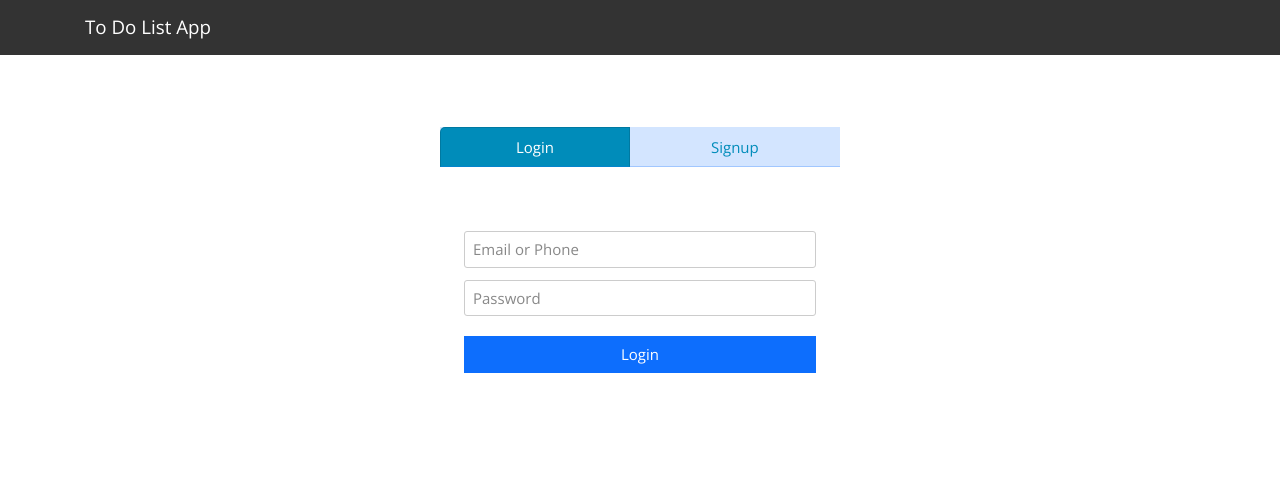
After one commit to Phoenix-H22/To-Do-List-App, a PHP site: page /login.php in a window 1280 px wide. The commit adds this page. Shown: the top 482 px of the page. Run offline with PHP 8.4, Linux system fonts and the light colour scheme; some libraries are stand-ins or nearby versions.

Commit message:
add login and register

```diff
--- /dev/null
+++ b/assets/style.css
@@ -0,0 +1,73 @@
+.card{
+
+    width: 400px;
+    border:none;
+
+  }
+
+  .btr{
+
+    border-top-right-radius: 5px !important;
+  }
+
+
+  .btl{
+
+    border-top-left-radius: 5px !important;
+  }
+
+  .btn-dark {
+      color: #fff;
+      background-color: #0d6efd;
+      border-color: #0d6efd;
+  }
+
+
+  .btn-dark:hover {
+      color: #fff;
+      background-color: #0d6efd;
+      border-color: #0d6efd;
+  }
+
+
+  .nav-pills{
+
+    display:table !important;
+    width:100%;
+  }
+
+  .nav-pills .nav-link {
+      border-radius: 0px;
+          border-bottom: 1px solid #0d6efd40;
+
+  }
+
+  .nav-item{
+        display: table-cell;
+         background: #0d6efd2e;
+  }
+
+
+  .form{
+
+    padding: 10px;
+        height: 300px;
+  }
+
+  .form input{
+
+    margin-bottom: 12px;
+    border-radius: 3px;
+  }
+
+
+  .form input:focus{
+
+    box-shadow: none;
+  }
+
+
+  .form button{
+
+    margin-top: 20px;
+  }
--- a/includes/header.php
+++ b/includes/header.php
@@ -6,6 +6,7 @@
     <meta name="viewport" content="width=device-width, user-scalable=no, initial-scale=1.0, maximum-scale=1.0, minimum-scale=1.0">
     <!-- BOOTSTRAP 4 -->
     <link rel="stylesheet" href="https://bootswatch.com/4/yeti/bootstrap.min.css">
+
     <!-- FONT AWESOEM -->
     <link rel="stylesheet" href="https://use.fontawesome.com/releases/v5.6.3/css/all.css" integrity="sha384-UHRtZLI+pbxtHCWp1t77Bi1L4ZtiqrqD80Kn4Z8NTSRyMA2Fd33n5dQ8lWUE00s/" crossorigin="anonymous">
   </head>
@@ -14,5 +15,13 @@
     <nav class="navbar navbar-dark bg-dark">
       <div class="container">
         <a class="navbar-brand" href="index.php">To Do List App</a>
+        <?php if (isset($_SESSION['id'])) { ?>
+          <a class="navbar-brand" href="logout.php?type=logout">Logout</a>
+        <?php } ?>
+
+      </div>
+      <!-- logout -->
+      <div class="container">
+
       </div>
     </nav>
--- /dev/null
+++ b/login.php
@@ -0,0 +1,78 @@
+<?php include('includes/header.php'); ?>
+<?php include('db.php'); ?>
+<link rel="stylesheet" href="assets/style.css">
+
+<main>
+<div class="container pt-4">
+  <!--  -->
+<?php if (isset($_SESSION['message'])) : ?>
+      <div class="alert alert-<?= $_SESSION['message_type']?> alert-dismissible fade show" role="alert">
+        <?= $_SESSION['message']?>
+        <button type="button" class="close" data-dismiss="alert" aria-label="Close">
+
+        </button>
+      </div>
+      <?php session_unset(); ?>
+<?php endif; ?>
+<div class="d-flex justify-content-center align-items-center mt-5">
+
+
+
+<div class="card">
+
+<ul class="nav nav-pills mb-3" id="pills-tab" role="tablist">
+    <li class="nav-item text-center">
+      <a class="nav-link active btl" id="pills-home-tab" data-toggle="pill" href="#pills-home" role="tab" aria-controls="pills-home" aria-selected="true">Login</a>
+    </li>
+    <li class="nav-item text-center">
+      <a class="nav-link btr" id="pills-profile-tab" data-toggle="pill" href="#pills-profile" role="tab" aria-controls="pills-profile" aria-selected="false">Signup</a>
+    </li>
+
+  </ul>
+  <div class="tab-content" id="pills-tabContent">
+    <div class="tab-pane fade show active" id="pills-home" role="tabpanel" aria-labelledby="pills-home-tab">
+    <form action="auth.php" method="POST">
+      <div class="form px-4 pt-5">
+      <input type="text" name="type" value="login" hidden>
+        <input type="text" name="email" class="form-control" placeholder="Email or Phone">
+
+        <input type="text" name="password" class="form-control" placeholder="Password">
+        <button class="btn btn-dark btn-block" type="submit">Login</button>
+
+      </div>
+
+    </form>
+
+    </div>
+    <div class="tab-pane fade" id="pills-profile" role="tabpanel" aria-labelledby="pills-profile-tab">
+    <form action="auth.php" method="POST">
+
+      <div class="form px-4">
+      <input type="text" name="type" value="register" hidden>
+        <input type="text" name="name" class="form-control" placeholder="Name">
+
+        <input type="text" name="email" class="form-control" placeholder="Email">
+
+        <input type="text" name="password" class="form-control" placeholder="Password">
+
+        <button class="btn btn-dark btn-block" type="submit">Signup</button>
+
+
+      </div>
+
+    </form>
+
+    </div>
+
+   </div>
+
+
+
+
+</div>
+
+
+      </div>
+</div>
+</main>
+<?php include('includes/footer.php'); ?>
--- a/save_task.php
+++ b/save_task.php
@@ -5,7 +5,8 @@ include('db.php');
 if (isset($_POST['save_task'])) {
   $title = $_POST['title'];
   $description = $_POST['description'];
-  $query = "INSERT INTO task(title, description) VALUES ('$title', '$description')";
+  $user_id = $_POST['user_id'];
+  $query = "INSERT INTO task(title, description,user_id) VALUES ('$title', '$description','$user_id')";
   $result = mysqli_query($conn, $query);
   if(!$result) {
     die("Query Failed.");
```
Also changed, not shown: auth.php (added, +44 -0 lines), index.php (+13 -7 lines), logout.php (added, +9 -0 lines).
